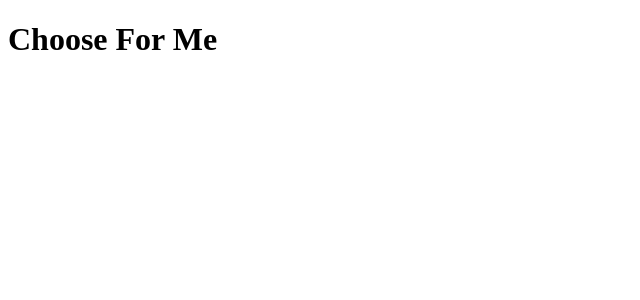
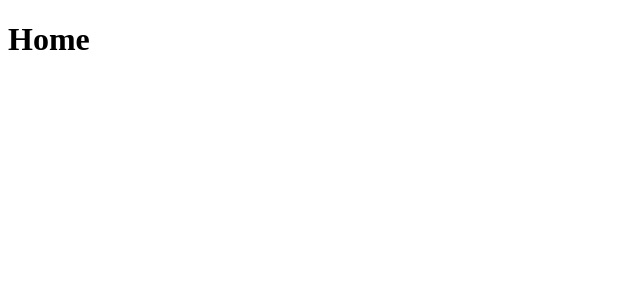
Before and after one commit to WilhelmWillie/choose-for-me, a React (Create React App) app in the folder client/: page / in a window 1280 px wide. Shown: the top 300 px of the page, without its empty margins (0-640 px from the left). Built offline with nearby package versions, Linux system fonts and the light colour scheme.

Commit message:
Set up basic router

```diff
--- a/client/package.json
+++ b/client/package.json
@@ -5,6 +5,7 @@
   "dependencies": {
     "react": "^16.8.6",
     "react-dom": "^16.8.6",
+    "react-router-dom": "^5.0.0",
     "react-scripts": "3.0.0"
   },
   "scripts": {
--- a/client/src/App.js
+++ b/client/src/App.js
@@ -1,11 +1,12 @@
 import React from 'react'
+import { BrowserRouter as Router, Route } from 'react-router-dom'
 
-function App() {
-  return (
-    <div>
-      <h1>Choose For Me</h1>
-    </div>
-  );
-}
+import Home from './pages/Home'
+import Choose from './pages/Choose'
 
-export default App
+export default () => (
+  <Router>
+    <Route path='/' exact component={Home} />
+    <Route path='/choose' component={Choose} />
+  </Router>
+)
--- /dev/null
+++ b/client/src/pages/Choose.js
@@ -0,0 +1,7 @@
+import React from 'react'
+
+export default () => (
+  <div>
+    <h1>Choose</h1>
+  </div>
+)
--- /dev/null
+++ b/client/src/pages/Home.js
@@ -0,0 +1,7 @@
+import React from 'react'
+
+export default () => (
+  <div>
+    <h1>Home</h1>
+  </div>
+)
```
Also changed, not shown: 1 other file (tests, documents, lock files or other folders).
